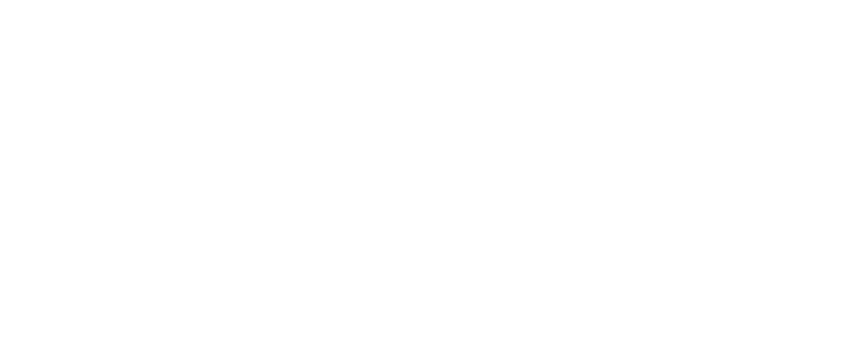
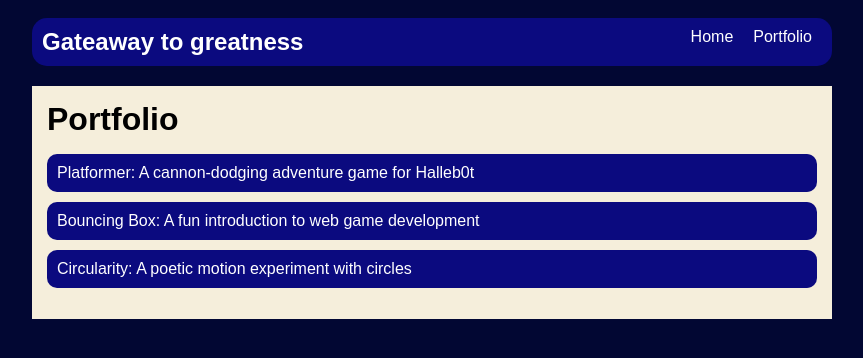
Before and after one commit to Nataly-H3/Nataly-H3.github.io, a plain HTML site: page portfolio.html in a window 1280 px wide. Shown: the whole page, without its empty margins (208-1071 px from the left). Drawn offline with Linux system fonts and the light colour scheme.

Commit message:
add portfolio page to website

```diff
--- a/portfolio.html
+++ b/portfolio.html
@@ -0,0 +1,41 @@
+<!DOCTYPE html>
+<html>
+  <head>
+    <title>Gateaway</title>
+    <link rel="stylesheet" href="style.css" />
+  </head>
+
+  <body>
+    <!-- All content goes here -->
+    <div id="all-contents">
+      <nav>
+        <h1>Gateaway to greatness</h1>
+        <ul id="nav-ul">
+            <li class="nav-li">
+                <a href="index.html">Home</a>
+          </li>
+          <li class="nav-li">
+            <a href="portfolio.html">Portfolio</a>
+          </li>
+        </ul>
+      </nav>
+
+      <main>
+        <div class="content">
+           <h1>Portfolio</h1>
+           <ul id="portfolio">
+            <li>
+              <a href="projects/platformer/">Platformer: A cannon-dodging adventure game for Halleb0t</a>
+              </li>
+              <li>
+                <a href="projects/bouncing-box/">Bouncing Box: A fun introduction to web game development</a>
+              </li>
+              <li>
+                <a href="projects/circularity/">Circularity: A poetic motion experiment with circles</a>
+              </li>
+           </ul>
+        </div>
+      </main>
+    </div>
+  </body>
+</html>
--- a/style.css
+++ b/style.css
@@ -12,11 +12,12 @@ body {
 
 /* navigation menu */
 nav {
-    background: rgb(11, 21, 127);
+    background: rgb(11, 10, 127);
     margin: 0 auto;
     display: flex;
     padding: 10px;
     margin-bottom: 20px;
+    border-radius: 15px;
 }
 
 h1 {
@@ -75,3 +76,29 @@ main {
 h2, h3 {
     margin: 0px;
 }
+
+/* Portfolio styles */
+.content h1 {
+    color: rgb(0, 0, 0);
+  }
+
+  #portfolio {
+    list-style-type: none;
+    padding-left: 0;
+  }
+
+  #portfolio li {
+    background: rgb(11, 10, 127);
+    padding: 10px;
+    border-radius: 10px;
+    margin-bottom: 10px;
+  }
+
+  #portfolio li:hover {
+    background: #eee;
+  }
+
+  #portfolio a {
+    text-decoration: none;
+    color: #ffffff;
+  }
```
